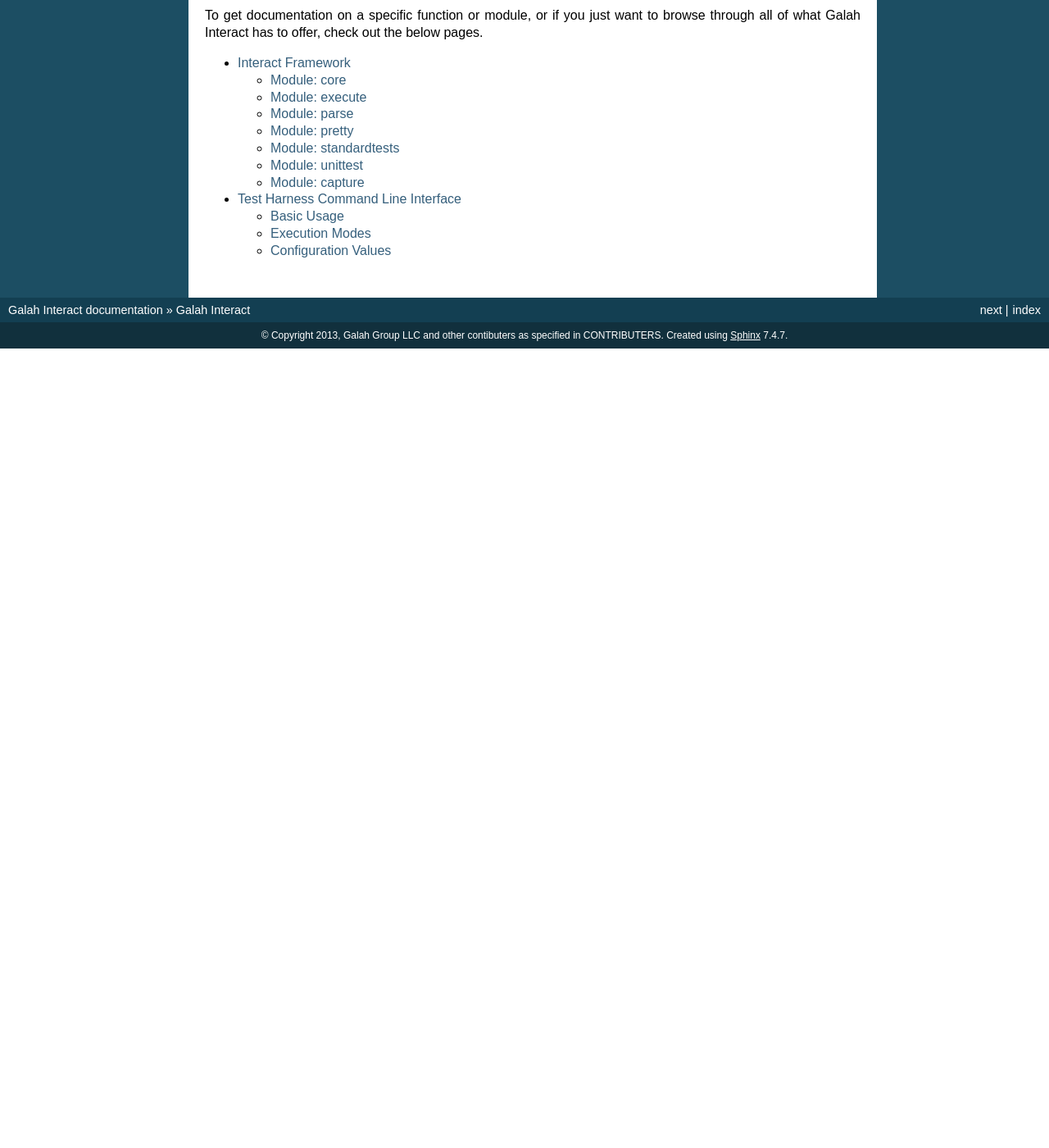
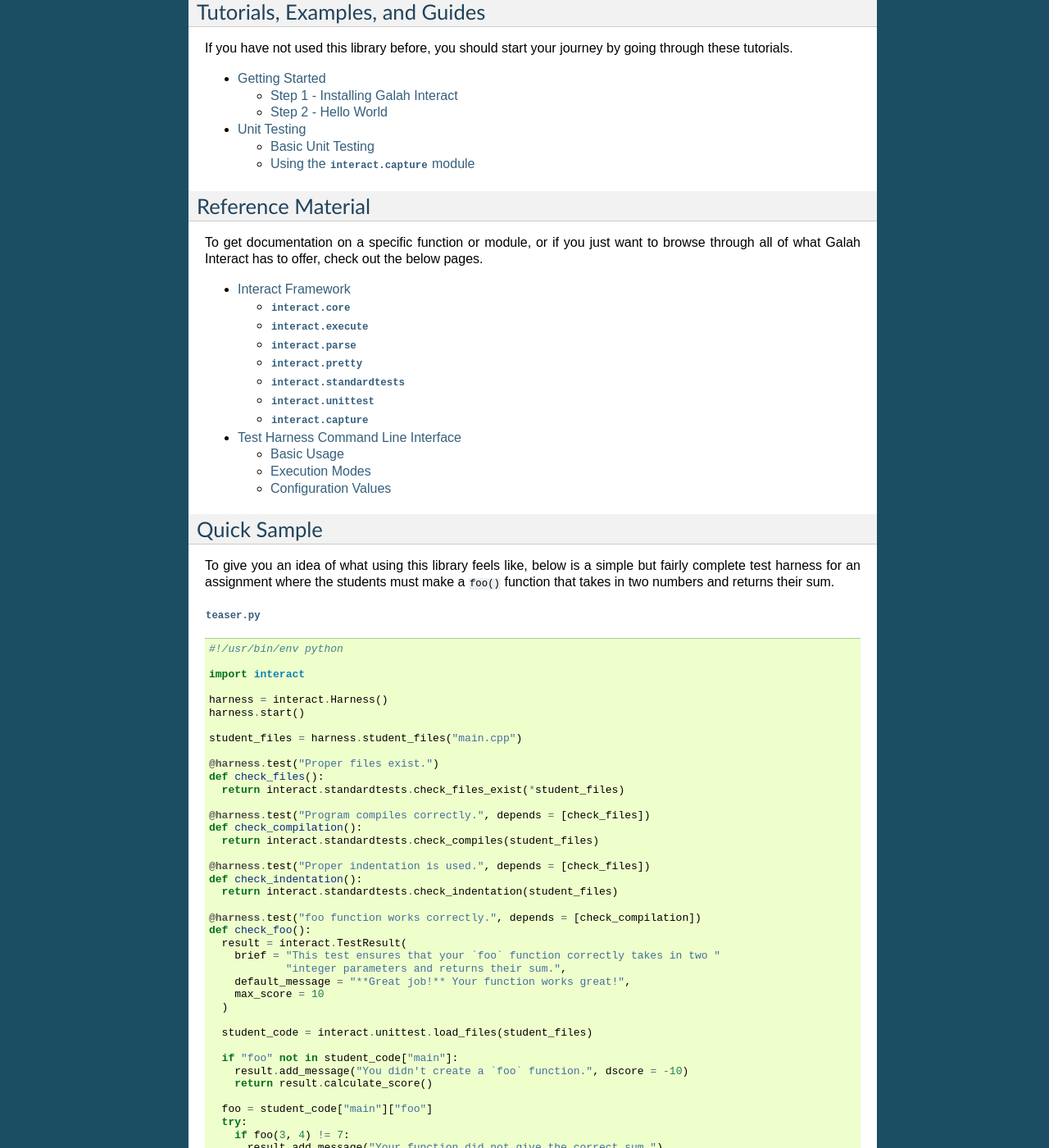
Before and after one commit to ucrcsedept/galah-interact-python, a Sphinx documentation site: the page built from docs/index.rst, in a window 1280 px wide and 1400 px high, scrolled down 533 px. Shown: the whole window at 82% size. Built offline with Sphinx 7.4.7, drawn with Linux system fonts in a browser that asks for light colours; the version number could not be read and is left out; before the commit the page ends 958 px from its top, so only the background shows below that; some of the changed text lies outside the part shown.

Commit message:
Improved documentation all around.
* Dependency information was added to unittest doc string.
* README now just points to ReadTheDocs.
* Made index.rst a little fuller.

```diff
--- /dev/null
+++ b/docs/guides/examples/teaser/teaser.py
@@ -0,0 +1,48 @@
+#!/usr/bin/env python
+
+import interact
+
+harness = interact.Harness()
+harness.start()
+
+student_files = harness.student_files("main.cpp")
+
+@harness.test("Proper files exist.")
+def check_files():
+  return interact.standardtests.check_files_exist(*student_files)
+
+@harness.test("Program compiles correctly.", depends = [check_files])
+def check_compilation():
+  return interact.standardtests.check_compiles(student_files)
+
+@harness.test("Proper indentation is used.", depends = [check_files])
+def check_indentation():
+  return interact.standardtests.check_indentation(student_files)
+
+@harness.test("foo function works correctly.", depends = [check_compilation])
+def check_foo():
+  result = interact.TestResult(
+    brief = "This test ensures that your `foo` function correctly takes in two "
+            "integer parameters and returns their sum.",
+    default_message = "**Great job!** Your function works great!",
+    max_score = 10
+  )
+
+  student_code = interact.unittest.load_files(student_files)
+
+  if "foo" not in student_code["main"]:
+    result.add_message("You didn't create a `foo` function.", dscore = -10)
+    return result.calculate_score()
+
+  foo = student_code["main"]["foo"]
+  try:
+    if foo(3, 4) != 7:
+      result.add_message("Your function did not give the correct sum.")
+  except TypeError:
+    result.add_message("Your function does not have the correct signature.")
+
+  return result.calculate_score(min_score = 0)
+
+harness.run_tests()
+
+harness.finish(max_score = 31)
--- /dev/null
+++ b/docs/guides/examples/teaser/teaser_output.txt
@@ -0,0 +1,25 @@
+Score: 1 out of 1
+
+This test ensures that all of the necessary files are present.
+
+Great job! All the necessary files are present.
+-------
+Score: 10 out of 10
+
+This test ensures that your code compiles without errors. Your program was compiled with g++ -o main /home/john/Projects/galah-interact-python/docs/guides/examples/teaser/main.cpp.
+
+**Great job!** Your code compiled cleanly without any problems.
+-------
+Score: 10 out of 10
+
+This test checks to ensure you are indenting properly. Make sure that every time you start a new block (curly braces delimit blocks) you indent more.
+
+**Great job!** We didn't find any problems with your indentation!
+-------
+Score: 10 out of 10
+
+This test ensures that your `foo` function correctly takes in two integer parameters and returns their sum.
+
+**Great job!** Your function works great!
+-------
+Final result: 31 out of 31
--- a/docs/index.rst
+++ b/docs/index.rst
@@ -12,10 +12,30 @@
 
 The contents of this site are automatically generated via
 `Sphinx <http://sphinx-doc.org/>`_ based on the Python docstrings throughout
-the code and the reStructuredText documents in the *docs/* directory of the
-git repository. If you find an error in the documentation, please report it
-in the bug tracker `here <https://www.github.com/galah-group/galah/issues>`_
+the code and the reStructuredText documents in the
+`docs/ directory <https://github.com/galah-group/galah-interact-python/tree/master/docs>`_
+of the git repository. If you find an error in the documentation, please report
+it in the bug tracker `here <https://www.github.com/galah-group/galah/issues>`__
 (which we share with the Galah project), or even better, submit a pull request!
+
+What is Galah Interact
+------------------------------------------
+
+Galah Interact is a library designed to make it very easy to create Test
+Harnesses that grade student's assignments. It provides code to perform a
+number of tests that many instructors care about (such as checking that code is
+properly indented, or that code compiles without any warnings) along with
+providing utilities to make more complicated testing much easier (unit testing
+for example is extremely easy with this library, as you can
+:doc:`simply import all of the student's functions and classes into Python <guides/unittesting>`).
+
+The reason for Galah Interact's creation was to make it easier to create Test
+Harnesses for `Galah <http://www.github.com/galah-group/galah>`_, however, we
+don't have any intention on locking in this library's use (this is why we've
+released it under the very permissive :ref:`licensing`). The real goal of
+Galah Interact is to provide a powerful framework for creating excellent
+test harnesses no matter what the submission system you are using for your
+class is.
 
 Tutorials, Examples, and Guides
 ------------------------------------------
@@ -41,3 +61,42 @@
 
    interact/interact
    interact/cli
+
+Quick Sample
+------------------------------------------
+
+To give you an idea of what using this library feels like, below is a simple but
+fairly complete test harness for an assignment where the students must make a
+``foo()`` function that takes in two numbers and returns their sum.
+
+:download:`teaser.py <guides/examples/teaser/teaser.py>`
+
+.. literalinclude:: guides/examples/teaser/teaser.py
+
+When running this harness with ``./teaser.py --mode test``, and a correctly
+implemented ``main.cpp``
+(:download:`example here <guides/examples/teaser/main.cpp>`), the following is
+output:
+
+.. literalinclude:: guides/examples/teaser/teaser_output.txt
+
+.. _licensing:
+
+Licensing
+---------------------------------------------
+
+The code is licensed under the Apache 2.0 license, which is a very permissive
+license. You can read a summary of its specific terms on the wikipedia page
+for the license
+`here <http://en.wikipedia.org/wiki/Apache_License#Licensing_conditions>`_. The
+entire license text is also contained within this repository if you'd like to
+read the license itself.
+
+In short, the license is very permissive and lets you do basically whatever you
+want with the code as long as you properly attribute the contributers. So as
+long as you don't rip out the code and say you wrote it, your probably staying
+within the terms of the license.
+
+Note that this license is very different than the license that covers
+`Galah <http://www.github.com/galah-group/galah>`_ itself. Please don't confuse
+the two.
--- a/docs/interact/interact.rst
+++ b/docs/interact/interact.rst
@@ -3,43 +3,43 @@
 
 .. automodule:: interact
 
-Module: core
+:mod:`interact.core`
 -------------------------------
 
 .. automodule:: interact.core
 	:members:
 
-Module: execute
+:mod:`interact.execute`
 -------------------------------
 
 .. automodule:: interact.execute
 	:members:
 
-Module: parse
+:mod:`interact.parse`
 -------------------------------
 
 .. automodule:: interact.parse
 	:members:
 
-Module: pretty
+:mod:`interact.pretty`
 -------------------------------
 
 .. automodule:: interact.pretty
 	:members:
 
-Module: standardtests
+:mod:`interact.standardtests`
 -------------------------------
 
 .. automodule:: interact.standardtests
 	:members:
 
-Module: unittest
+:mod:`interact.unittest`
 -------------------------------
 
 .. automodule:: interact.unittest
 	:members:
 
-Module: capture
+:mod:`interact.capture`
 -------------------------------
 
 .. automodule:: interact.capture
```
Also changed, not shown: README.rst (+4 -41 lines), docs/guides/unittesting.rst (+17 -8 lines), 2 other files.
